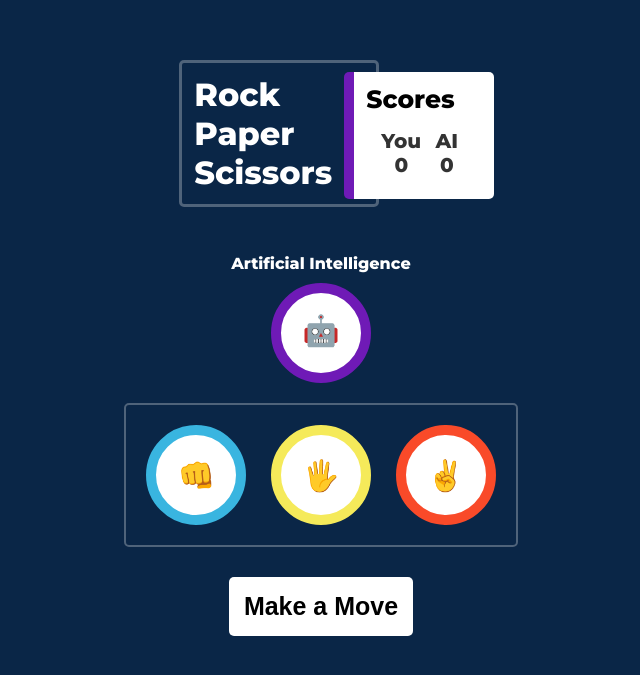
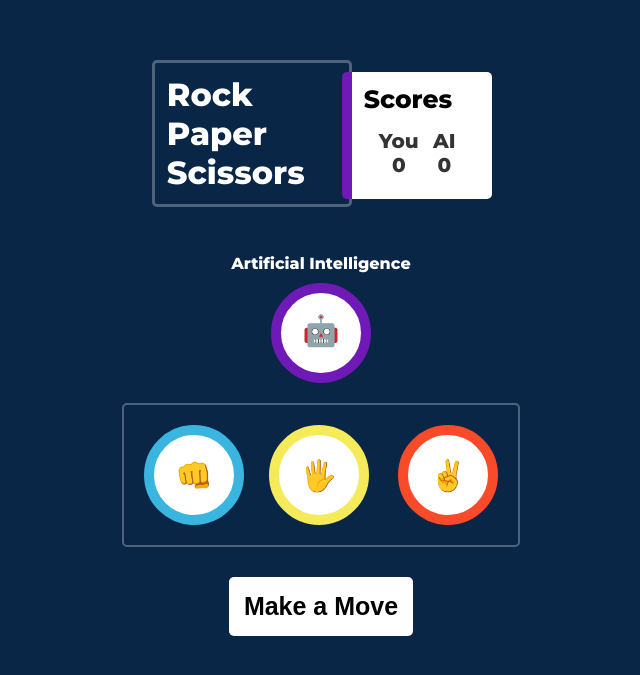
Before and after one commit to DevelopersHyperTech/rock-paper-scissors, a plain HTML site: page index.html in a window 1280 px wide. Shown: the part 107-782 px from the top of the page, without its empty margins (319-959 px from the left). Drawn offline with Linux system fonts and the light colour scheme.

Commit message:
Update style.css

```diff
--- a/style.css
+++ b/style.css
@@ -22,8 +22,18 @@ body {
     color: #FFF;
     width: 200px;
     position: relative;
-    left: 75px;
+    left: 50px;
     top: 120px;
+}
+
+.container:fullscreen {
+    width: 100%;
+    height: 100%;
+}
+
+.container:-webkit-full-screen {
+    width: 100%;
+    height: 100%;
 }
 
 .score-container {
@@ -79,6 +89,15 @@ button.chosen {
     margin: 10px;
 }
 
+button.scissors {
+    margin-left: 15px;
+    text-align: center;
+}
+
+button:focus {
+    outline: 0;
+}
+
 .play {
     transform: scale(1.1);
 }
@@ -86,10 +105,6 @@ button.chosen {
 .game-container {
     padding: 20px;
     position: relative;
-}
-
-button:focus {
-    outline: 0;
 }
 
 button.ai {
```
